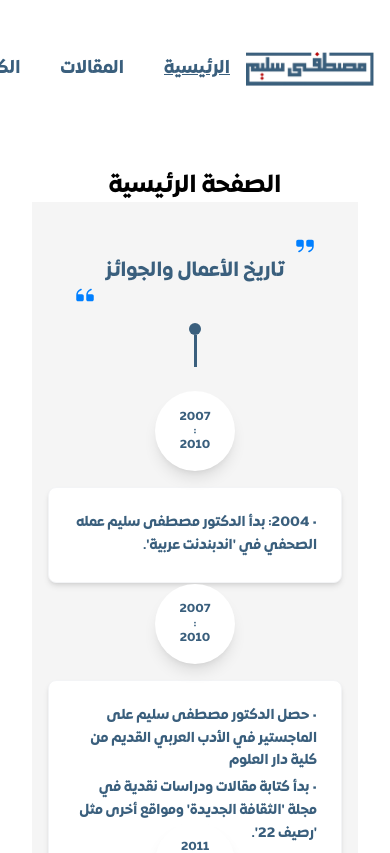
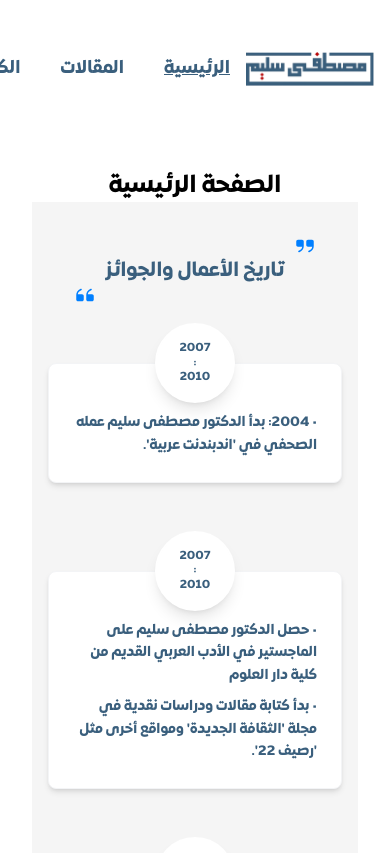
Before and after one commit to amrfathy30/mostafaselim-frontend, a React (Vite) app: page /home in a window 390 px wide. Shown: the top 853 px of the page. Built offline with nearby package versions, Linux system fonts and the light colour scheme.

Commit message:
fix: adjust mobile view and desktop spacing for history section

```diff
--- a/src/Components/History/HistoryCard.tsx
+++ b/src/Components/History/HistoryCard.tsx
@@ -13,13 +13,14 @@ const HistoryCard: React.FC<Props> = ({ data, index }) => {
   const contentLines = data.content.split('. ').filter(line => line);
 
   return (
-    <div className="relative w-full h-60 md:h-[220px]">
+    <div className="relative w-full h-auto md:h-[220px] mb-12 md:mb-0">
       <TimelineLine isEven={isEven} isFirst={index === 0} />
 
-      <div className="md:hidden flex flex-col items-center justify-center h-full gap-4 px-4">
+      <div className="md:hidden flex flex-col items-center px-4">
         <HistoryNode years={data.years} />
-        <div className="bg-white p-6 rounded-lg shadow-md border border-gray-100 w-full max-w-sm">
-          <div className="text-[#3A5F7D] text-right text-sm leading-relaxed font-expo space-y-1">
+
+        <div className="bg-white p-6 pt-12 rounded-lg shadow-md border border-gray-100 w-full max-w-sm -mt-10">
+          <div className="text-[#3A5F7D] text-right text-sm leading-relaxed font-expo space-y-2">
             {contentLines.map((line, idx) => (
               <p key={idx}>• {line.trim()}</p>
             ))}
@@ -31,7 +32,7 @@ const HistoryCard: React.FC<Props> = ({ data, index }) => {
         {isEven ? (
           <>
             <div className="flex items-center justify-end w-1/2 pr-20">
-              <div className="bg-white p-6 pl-15 rounded-lg shadow-md border border-gray-100 max-w-[500px] w-full">
+              <div className="bg-white p-6 pl-20 rounded-lg shadow-md border border-gray-100 max-w-[500px] w-full">
                 <div className="text-[#3A5F7D] text-right text-sm lg:text-base leading-relaxed font-expo space-y-1">
                   {contentLines.map((line, idx) => (
                     <p key={idx}>• {line.trim()}</p>
@@ -51,7 +52,7 @@ const HistoryCard: React.FC<Props> = ({ data, index }) => {
               <HistoryNode years={data.years} />
             </div>
             <div className="flex items-center justify-start w-1/2 pl-20">
-              <div className="bg-white p-6 pr-17 rounded-lg shadow-md border border-gray-100 max-w-[500px] w-full">
+              <div className="bg-white p-6 pr-20 rounded-lg shadow-md border border-gray-100 max-w-[500px] w-full">
                 <div className="text-[#3A5F7D] text-right text-sm lg:text-base leading-relaxed font-expo space-y-1">
                   {contentLines.map((line, idx) => (
                     <p key={idx}>• {line.trim()}</p>
--- a/src/Components/History/HistoryNode.tsx
+++ b/src/Components/History/HistoryNode.tsx
@@ -8,7 +8,7 @@ const HistoryNode: React.FC<Props> = ({ years }) => {
   const [startYear, endYear] = years.split(':');
 
   return (
-    <div className="flex items-center justify-center w-20 h-20 md:w-[120px] md:h-[120px] bg-white rounded-full shadow-lg shrink-0 z-10">
+    <div className="flex items-center justify-center w-20 h-20 md:w-[120px] md:h-[120px] bg-white rounded-full shadow-lg shrink-0 z-10 border-2 md:border-4 border-white">
       <span className="text-[12px] md:text-[16px] font-bold text-[#3A5F7D] text-center leading-[1.2] md:leading-[1.3] whitespace-pre-line font-expo">
         {startYear.trim()}<br />:<br />{endYear.trim()}
       </span>
--- a/src/Components/History/HistorySection.tsx
+++ b/src/Components/History/HistorySection.tsx
@@ -28,7 +28,7 @@ const HistorySection: React.FC = () => {
         </div>
 
         <div className="w-full">
-          <div className="flex flex-col items-center">
+          <div className="hidden md:flex flex-col items-center">
             <div className="w-3 h-3 md:w-4 md:h-4 bg-[#3A5F7D] rounded-full"></div>
             <div className="w-[3px] h-8 md:h-10 bg-[#3A5F7D]"></div>
           </div>
@@ -37,7 +37,7 @@ const HistorySection: React.FC = () => {
             <HistoryCard key={item.id} data={item} index={index} />
           ))}
 
-          <div className="flex flex-col items-center">
+          <div className="hidden md:flex flex-col items-center">
             <div className="w-[3px] h-8 md:h-10 bg-[#3A5F7D]"></div>
             <div className="w-3 h-3 md:w-4 md:h-4 bg-[#3A5F7D] rounded-full"></div>
           </div>
```
Lines whose indentation alone changed are shown as unchanged.
